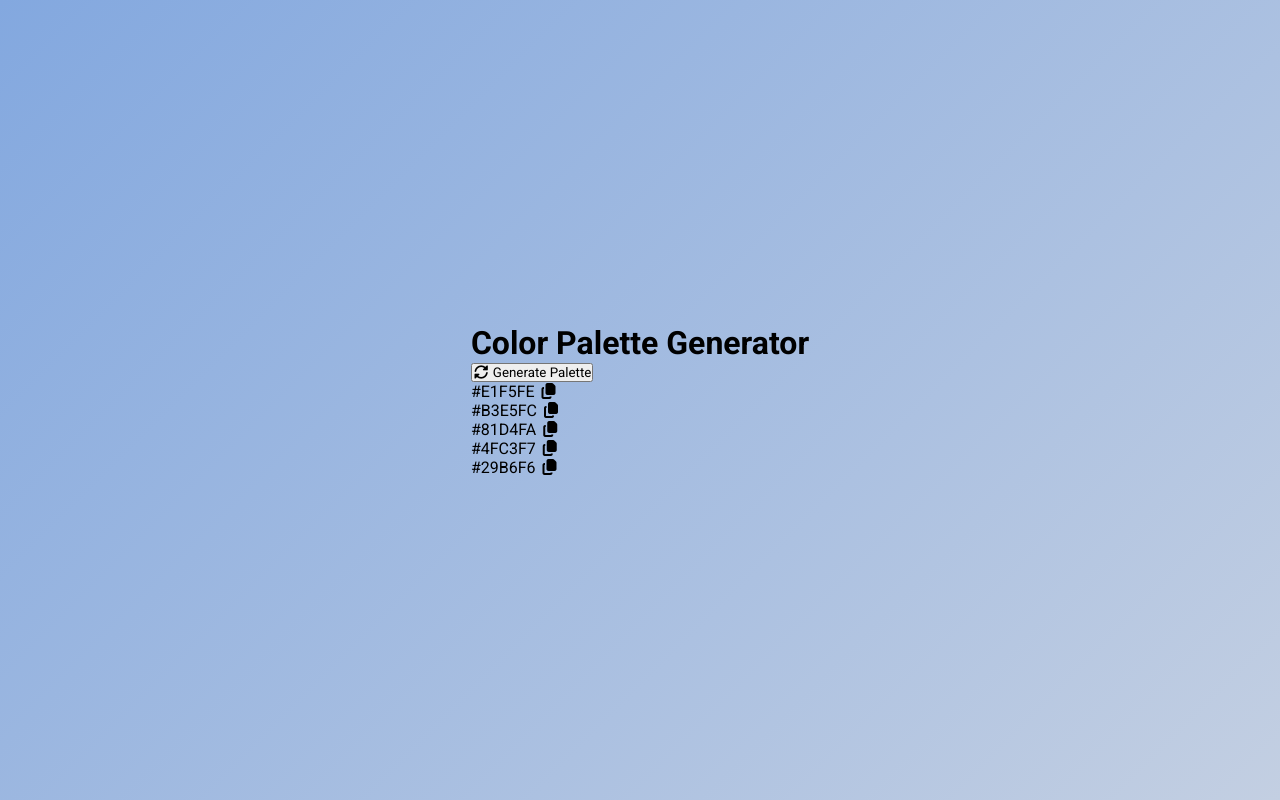
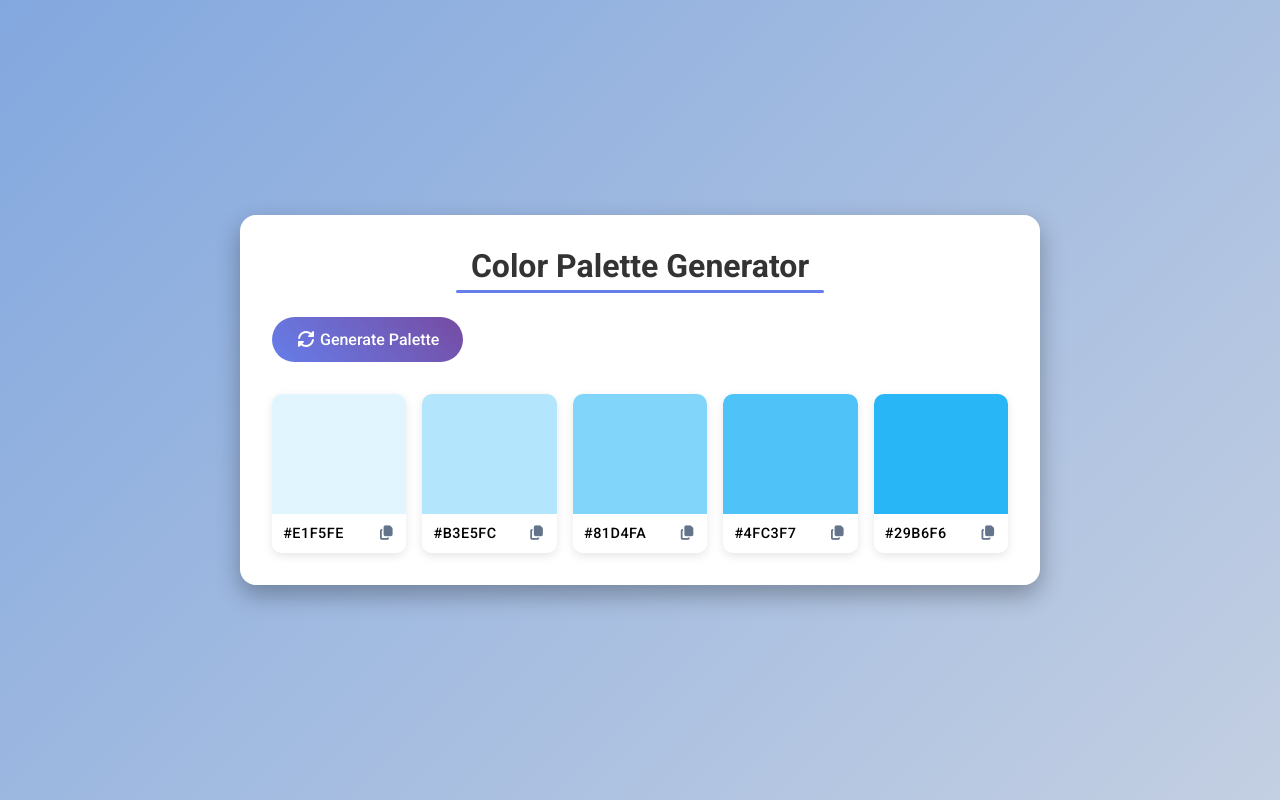
Before and after one commit to toprakmuhammed/color-palette-generator, a plain HTML site: page index.html in a window 1280 px wide. Drawn offline with Linux system fonts and the light colour scheme.

Commit message:
style: finalize css for color palette cards and layout.

```diff
--- a/index.html
+++ b/index.html
@@ -21,7 +21,7 @@
         Generate Palette
       </button>
 
-      <div class="palette-countainer"></div>
+      <div class="palette-container">
         <!-- Color Box -->
         <div class="color-box">
           <div class="color" style="background-color: #e1f5fe"></div>
@@ -63,6 +63,8 @@
           </div>
         </div>
       </div>
+    </div>
+
     <script src="script.js"></script>
   </body>
 </html>
--- a/style.css
+++ b/style.css
@@ -17,3 +17,105 @@ body {
   justify-content: center;
   padding: 20px;
 }
+
+.container {
+  background-color: #fff;
+  border-radius: 1rem;
+  padding: 2rem;
+  width: 100%;
+  max-width: 800px;
+  box-shadow: 0 10px 25px rgba(0, 0, 0, 0.3);
+}
+
+h1 {
+  text-align: center;
+  margin-bottom: 1.5rem;
+  color: #333;
+  position: relative;
+  padding-bottom: 0.5rem;
+}
+
+h1::after {
+  content: "";
+  position: absolute;
+  bottom: 0;
+  left: 50%;
+  transform: translateX(-50%);
+  width: 50%;
+  height: 3px;
+  background-color: #667eea;
+  border-radius: 2px;
+}
+
+#generate-btn {
+  background: linear-gradient(45deg, #667eea, #764ba2);
+  color: white;
+  border: none;
+  padding: 0.8rem 1.5rem;
+  border-radius: 50px;
+  cursor: pointer;
+  font-weight: 500;
+  margin-bottom: 2rem;
+  font-size: 1rem;
+}
+
+#generate-btn:hover {
+  transform: translateY(-1px);
+  box-shadow: 0 6px 10px rgba(102, 126, 234, 0.3);
+}
+
+#generate-btn:active {
+  transform: translateY(0);
+}
+
+.palette-container {
+  display: grid;
+  gap: 1rem;
+  grid-template-columns: repeat(auto-fit, minmax(130px, 1fr));
+}
+
+.color-box {
+  border-radius: 10px;
+  overflow: hidden;
+  box-shadow: 0 3px 10px rgba(0, 0, 0, 0.1);
+  transition: transform 0.2s;
+}
+
+.color-box:hover {
+  transform: translateY(-5px);
+}
+
+.color {
+  height: 120px;
+  cursor: pointer;
+}
+
+.color-info {
+  background-color: #fff;
+  padding: 0.7rem;
+  display: flex;
+  align-items: center;
+  justify-content: space-between;
+  font-size: 0.9rem;
+}
+
+.hex-value {
+  font-weight: 500;
+  letter-spacing: 0.5px;
+}
+
+.copy-btn {
+  cursor: pointer;
+  color: #64748b;
+  transition: color 0.2s;
+}
+
+.copy-btn:hover {
+  color: #667eea;
+}
+
+@media (max-width: 768px) {
+  .palette-container {
+    grid-template-columns: repeat(auto-fit, minmax(100px, 1fr));
+  }
+}
```
Lines whose indentation alone changed are shown as unchanged.
